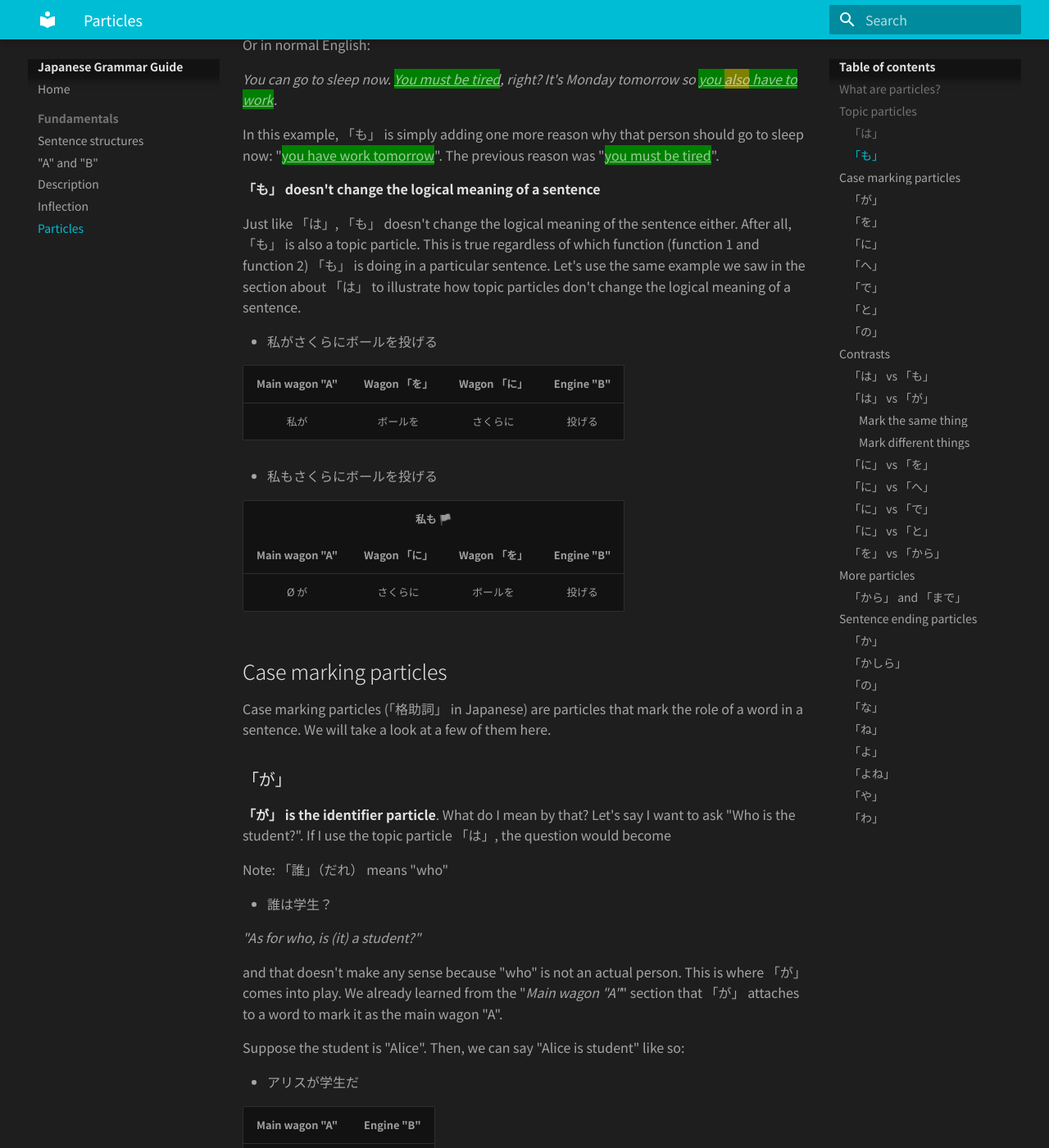
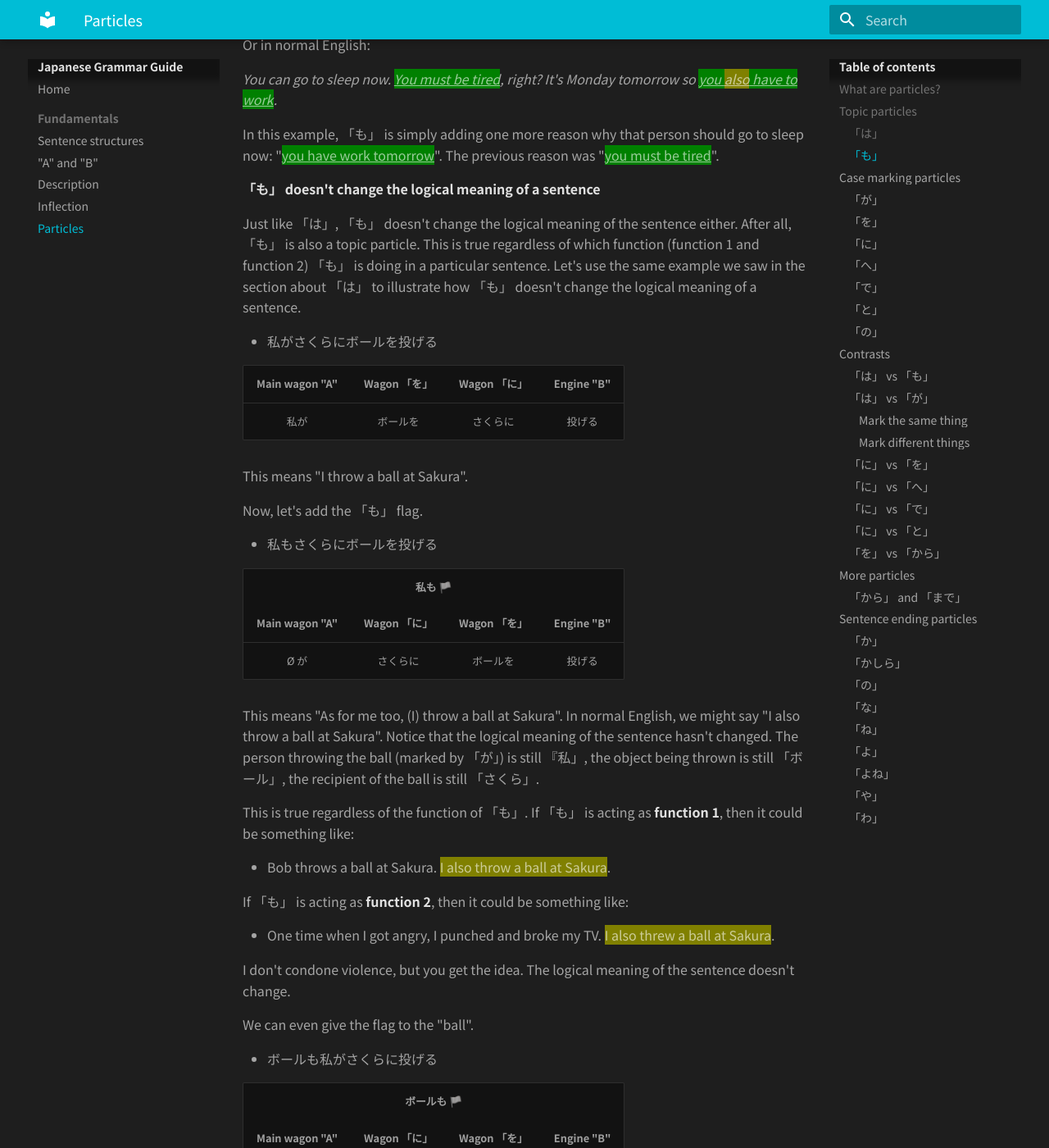
Before and after one commit to wizo06/japanese, an MkDocs documentation site: the page built from docs/Fundamentals/particles.md, in a window 1280 px wide and 1400 px high, scrolled down 7492 px. Shown: the whole window at 82% size. Built offline with MkDocs 1.6.1 and Material for MkDocs 9.7.7, drawn with Linux system fonts in a browser that asks for light colours; some of the changed text lies outside the part shown.

Commit message:
in the middle of ni particle function 2

```diff
--- a/docs/Fundamentals/particles.md
+++ b/docs/Fundamentals/particles.md
@@ -231,12 +231,12 @@ The "Topic" simply brings something up as... well, the topic of the conversation
 
 The particle 「も」 (and the English words "also" and "too" for that matter) can be broken down into two functions:
 
-- Function 1: **A** "is" or "does" the same thing as **B**
+- Function 1: One person/thing "is" or "does" the same thing as another person/thing.
 Example:
 *Alice is studying. Bob is studying ==too==.*
 *Alice is studying. Bob is ==also== studying.*
 
-- Function 2: If **A** "is" or "does" something, you can provide additional information about **A**.
+- Function 2: If a person/thing "is" or "does" something, you can provide additional information about that person/thing.
 Example:
 *He is a brilliant linguist. He is ==also== interested in botany.*
 *He is a brilliant linguist. He is interested in botany ==too==.*
@@ -278,7 +278,7 @@ Alice: Yeah, Tom is student ==too==. / Yeah, Tom is ==also== a student.
 
 **The comments must be consistent (old and new)**. It would not make sense to say, "*I am a student (old comment), and Tom is not a student too (new comment).*" If the comments are NOT the same, we should use 「は」 to make a **contrast**. Let's look at the next example.
 
-???+ note
+!!! note
     We will learn more about the **contrast** property of 「は」 in a later section when we compare 「は」 vs 「も」.
 
 **Example 2**
@@ -341,13 +341,17 @@ In this example, 「も」 is simply adding one more reason why that person shou
 
 **「も」 doesn't change the logical meaning of a sentence**
 
-Just like 「は」, 「も」 doesn't change the logical meaning of the sentence either. After all, 「も」 is also a topic particle. This is true regardless of which function (function 1 and function 2) 「も」 is doing in a particular sentence. Let's use the same example we saw in the section about 「は」 to illustrate how topic particles don't change the logical meaning of a sentence.
+Just like 「は」, 「も」 doesn't change the logical meaning of the sentence either. After all, 「も」 is also a topic particle. This is true regardless of which function (function 1 and function 2) 「も」 is doing in a particular sentence. Let's use the same example we saw in the section about 「は」 to illustrate how 「も」 doesn't change the logical meaning of a sentence.
 
 - 私がさくらにボールを投げる
 
 Main wagon "A" | Wagon 「を」 | Wagon 「に」 | Engine "B"
 :---: | :---: | :---: | :---:
 私が | ボールを | さくらに | 投げる
+
+This means "I throw a ball at Sakura".
+
+Now, let's add the 「も」 flag.
 
 - 私もさくらにボールを投げる
 
@@ -369,6 +373,42 @@ Main wagon "A" | Wagon 「を」 | Wagon 「に」 | Engine "B"
   </tr>
 </table>
 
+This means "As for me too, (I) throw a ball at Sakura". In normal English, we might say "I also throw a ball at Sakura". Notice that the logical meaning of the sentence hasn't changed. The person throwing the ball (marked by 「が」) is still 『私」, the object being thrown is still 「ボール」, the recipient of the ball is still 「さくら」.
+
+This is true regardless of the function of 「も」. If 「も」 is acting as **function 1**, then it could be something like:
+
+- Bob throws a ball at Sakura. ==I also throw a ball at Sakura==.
+
+If 「も」 is acting as **function 2**, then it could be something like:
+
+- One time when I got angry, I punched and broke my TV. ==I also threw a ball at Sakura==.
+
+I don't condone violence, but you get the idea. The logical meaning of the sentence doesn't change.
+
+We can even give the flag to the "ball".
+
+- ボールも私がさくらに投げる
+
+<table>
+  <tr>
+    <th colspan="4" style="text-align: center">ボールも 🏳️</th>
+  </tr>
+  <tr>
+    <th style="text-align: center">Main wagon "A"</th>
+    <th style="text-align: center">Wagon 「に」</th>
+    <th style="text-align: center">Wagon 「を」</th>
+    <th style="text-align: center">Engine "B"</th>
+  </tr>
+  <tr>
+    <td style="text-align: center">私が</td>
+    <td style="text-align: center">さくらに</td>
+    <td style="text-align: center">Ø を</td>
+    <td style="text-align: center">投げる</td>
+  </tr>
+</table>
+
+This means "As for the ball too, I throw (it) at Sakura". Again, the logical meaning of the sentence still doesn't change. The person throwing the ball is still 『私」, the object being thrown (marked by 「を」) is still 「ボール」, the recipient of the ball is still 「さくら」.
+
 ## Case marking particles
 
 Case marking particles (「格助詞」 in Japanese) are particles that mark the role of a word in a sentence. We will take a look at a few of them here.
@@ -458,7 +498,7 @@ The 「が」 particle identifies a specific entity as *the* thing while the 「
 
 ### 「を」
 
-The particle 「を」 has many functions. We'll look at a few functions below. The kana 「を」 , while technically pronounced as 「を」, essentially sounds like 「お」 in real speech.
+The particle 「を」 has many functions. We'll look at a few functions below. This kana is almost exclusively only used as a particle. The kana 「を」 is normally pronounced as 「を」, but when it's used as a particle, it's pronounced as 「お」. You might ocassionally hear the particle 「を」 actually being pronounced as 「を」 in some slow songs.
 
 **Function 1: Marks the Direct Object of a verb**
 
@@ -533,12 +573,12 @@ Some more examples:
 - あの夢をなぞって。
 *Tracing that dream*
 
-???+ trivia
-    「あの夢をなぞって」 is the name of a song from the duo YOASOBI.
+!!! tip "Did you know"
+    「あの夢をなぞって」 is the name of a song from a duo called YOASOBI.
 
 A *direct object* of a verb, is a word that the verb is acting on. It indicates the object of the action. If I say "I eat fish", you can ask "what are you eating?", and my answer would be "fish". The verb "eat" is acting on the word "fish".
 
-**Function 2: Marks the path/place of motion verbs**
+**Function 2: Marks the path of motion verbs**
 
 Unlike the direct object in English, places can also be the direct object of certain motion verbs in Japanese. However, as you can see by the next examples, it often translates to something different in English due to the slight difference of the concept of direct object.
 
@@ -671,8 +708,9 @@ Can be used for "duration of time"
     - recently (最近)
     - etc...
 
-    However, words that don't describe an exact point in time, such as:
-
+    However, there are words that could be said with or without 「に」, such as:
+
+    - morning (朝)
     - noon (昼)
     - midnight (深夜)
     - dawn (明け方)
@@ -789,7 +825,7 @@ Can be used for "duration of time"
 
 ### 「へ」
 
-The particle 「へ」 also has many functions that resembles a few functions from the particle 「に」. 「へ」 is normally pronounced as 「へ」, when it is being used as a particle, it is always pronounced as 「え」.
+The particle 「へ」 also has many functions that resembles a few functions from the particle 「に」. The kana 「へ」 is normally pronounced as 「へ」, but when it is being used as a particle, it is always pronounced as 「え」.
 
 **Function 1: Marks the direction of a verb**
 
```
Also changed, not shown: other parts of docs/Fundamentals/particles.md (+12 -17 lines), docs/index.md (+1 -1 lines), 1 other file.
